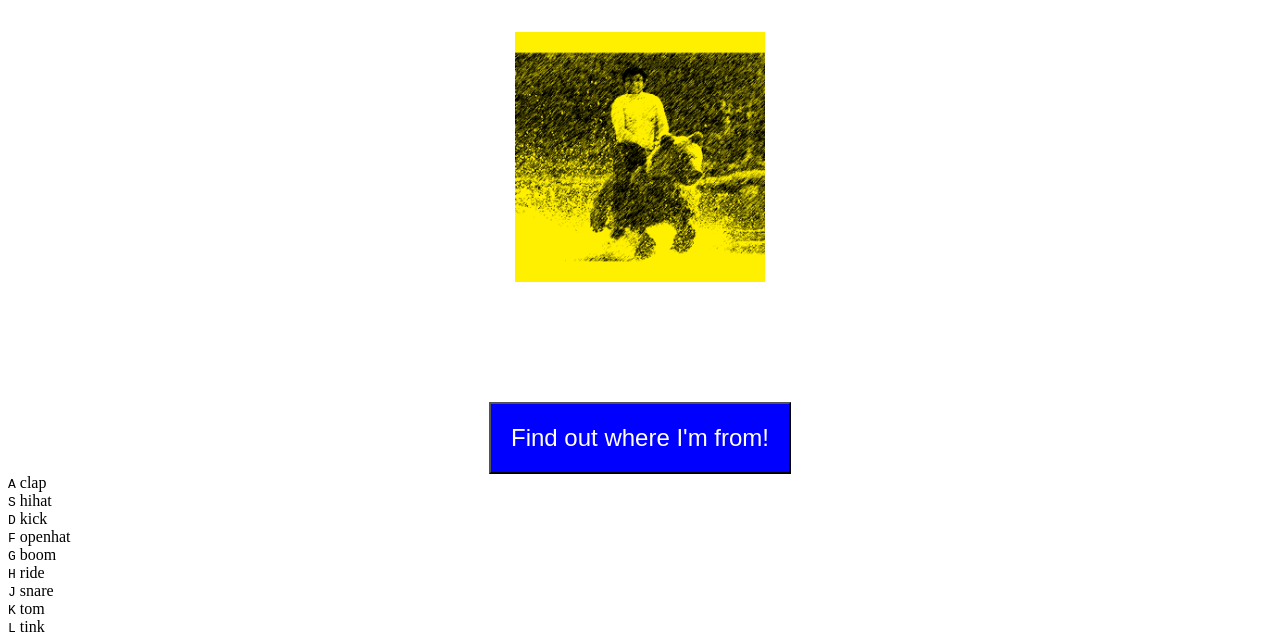
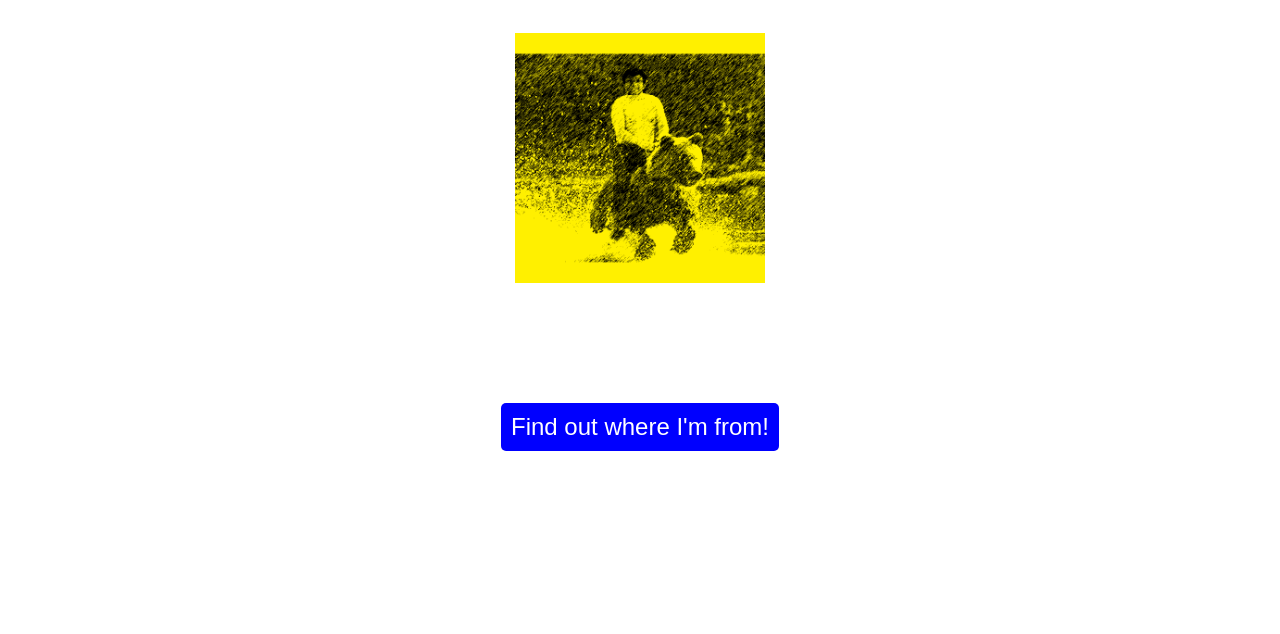
Before and after one commit to aryamantepal/barua, a plain HTML site: page index.html in a window 1280 px wide. Shown: the part 166-800 px from the top of the page. Drawn offline with Linux system fonts and the light colour scheme.

Commit message:
Add files via upload

```diff
--- a/styles.css
+++ b/styles.css
@@ -45,3 +45,59 @@ img {
   display: block;
   margin: 0 auto;
 }
+
+/**make the button look cool*/
+button {
+  border: none;
+  border-radius: 5px;
+  padding: 10px;
+  background-color: #0000ff;
+  color: #ffffff;
+  font-size: 1.5em;
+}
+
+body,html {
+  margin: 0;
+  padding: 0;
+  font-family: sans-serif;
+}
+
+.keys {
+  display: flex;
+  flex: 1;
+  min-height: 100vh;
+  align-items: center;
+  justify-content: center;
+}
+
+.key {
+  border: .4rem solid black;
+  border-radius: .5rem;
+  margin: 1rem;
+  font-size: 1.5rem;
+  padding: 1rem .5rem;
+  transition: all .07s ease;
+  width: 10rem;
+  text-align: center;
+  color: white;
+  background: rgba(0,0,0,0.4);
+  text-shadow: 0 0 .5rem black;
+}
+
+.playing {
+  transform: scale(1.1);
+  border-color: #ffc600;
+  box-shadow: 0 0 1rem #ffc600;
+}
+
+kbd {
+  display: block;
+  font-size: 4rem;
+}
+
+.sound {
+  font-size: 1.2rem;
+  text-transform: uppercase;
+  letter-spacing: .1rem;
+  color: #ffc600;
+}
```
